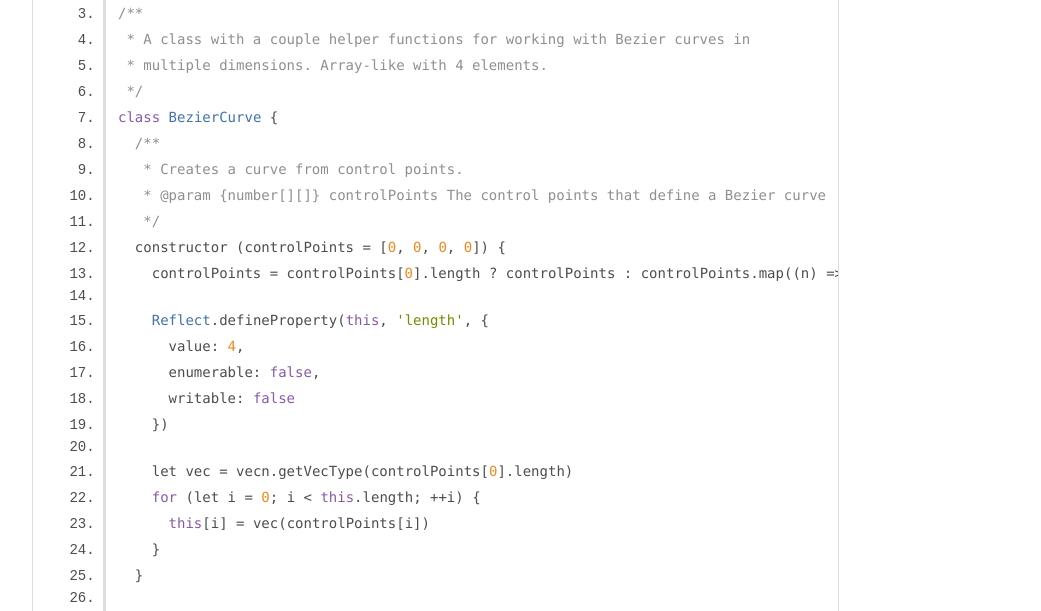
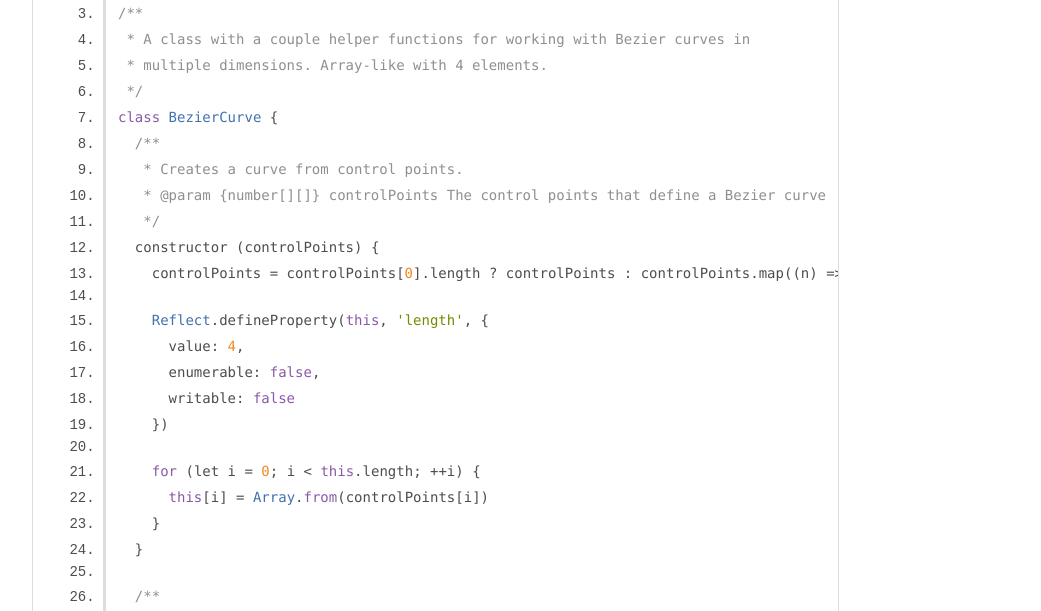
Before and after one commit to Zunawe/bezier-spline, a website: page docs/curve.js.html in a window 1280 px wide. Shown: the part 186-797 px from the top of the page, without its empty margins (0-1041 px from the left). Drawn offline with Linux system fonts and the light colour scheme.

Commit message:
Curve control points are stored as Array's, not vecs

```diff
--- a/docs/curve.js.html
+++ b/docs/curve.js.html
@@ -37,7 +37,7 @@ class BezierCurve {
    * Creates a curve from control points.
    * @param {number[][]} controlPoints The control points that define a Bezier curve
    */
-  constructor (controlPoints = [0, 0, 0, 0]) {
+  constructor (controlPoints) {
     controlPoints = controlPoints[0].length ? controlPoints : controlPoints.map((n) => [n])
 
     Reflect.defineProperty(this, 'length', {
@@ -46,9 +46,8 @@ class BezierCurve {
       writable: false
     })
 
-    let vec = vecn.getVecType(controlPoints[0].length)
     for (let i = 0; i &lt; this.length; ++i) {
-      this[i] = vec(controlPoints[i])
+      this[i] = Array.from(controlPoints[i])
     }
   }
 
@@ -61,11 +60,14 @@ class BezierCurve {
   at (t) {
     t = t &lt; 0 ? 0 : (t > 1 ? 1 : t)
 
+    let vec = vecn.getVecType(this[0].length)
+    let controlPoints = [...new Array(4)].map((_, i) => vec(this[i]))
+
     let terms = []
-    terms.push(this[0].times(Math.pow(1 - t, 3)))
-    terms.push(this[1].times(3 * Math.pow(1 - t, 2) * t))
-    terms.push(this[2].times(3 * (1 - t) * Math.pow(t, 2)))
-    terms.push(this[3].times(Math.pow(t, 3)))
+    terms.push(controlPoints[0].times(Math.pow(1 - t, 3)))
+    terms.push(controlPoints[1].times(3 * Math.pow(1 - t, 2) * t))
+    terms.push(controlPoints[2].times(3 * (1 - t) * Math.pow(t, 2)))
+    terms.push(controlPoints[3].times(Math.pow(t, 3)))
 
     return vecn.add(...terms).toArray()
   }
@@ -216,7 +218,7 @@ module.exports = BezierCurve
 <br class="clear">
 
 <footer>
-    Documentation generated by <a href="https://github.com/jsdoc3/jsdoc">JSDoc 3.5.5</a> on Sat Jun 16 2018 22:51:53 GMT-0600 (MDT)
+    Documentation generated by <a href="https://github.com/jsdoc3/jsdoc">JSDoc 3.5.5</a> on Sat Jun 16 2018 22:57:29 GMT-0600 (MDT)
 </footer>
 
 <script> prettyPrint(); </script>
```
Also changed, not shown: docs/BezierCurve.html (+3 -3 lines), docs/BezierSpline.html (+1 -1 lines), docs/index.html (+1 -1 lines), docs/index.js.html (+1 -1 lines), src/curve.js (+8 -6 lines).
